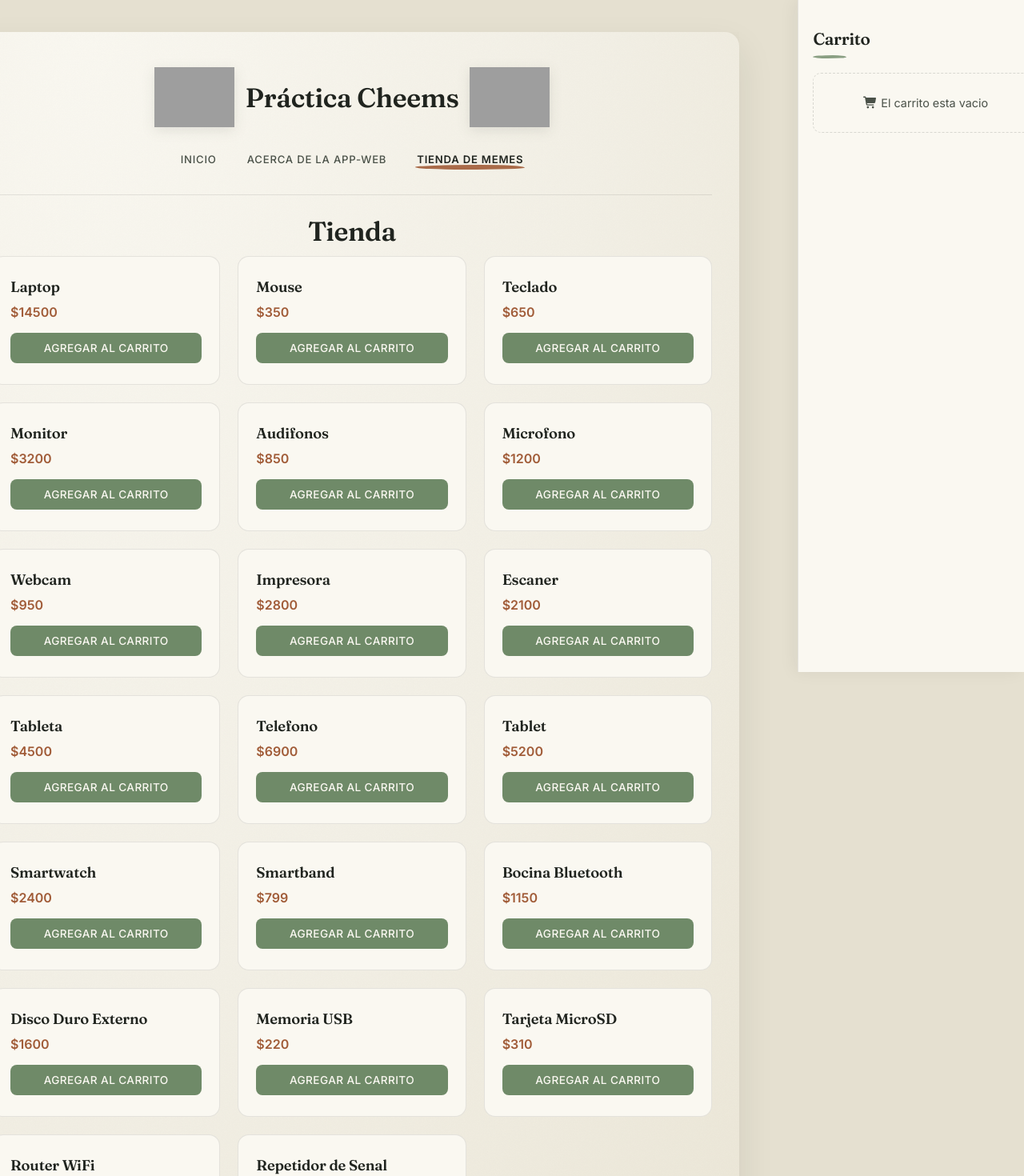
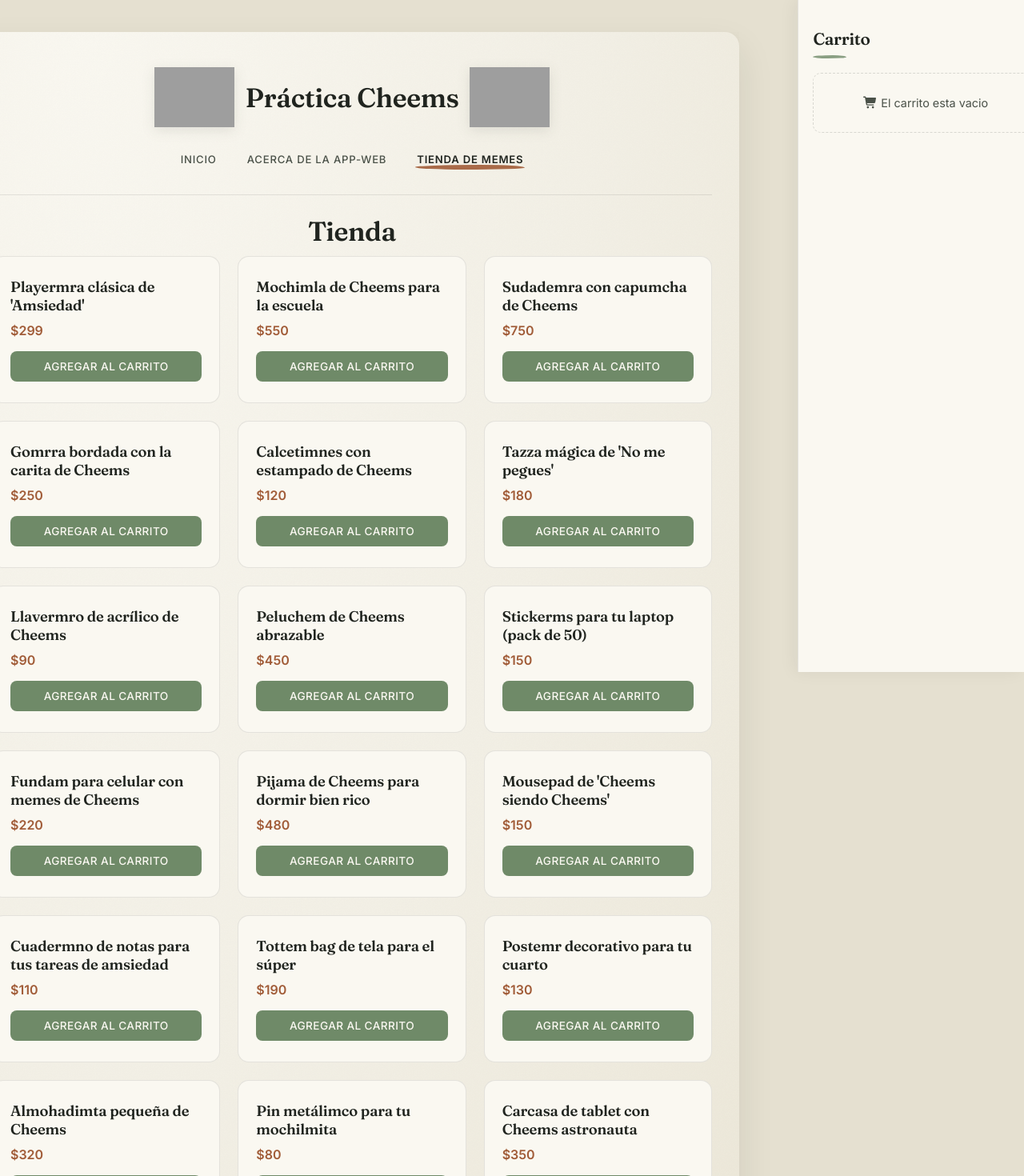
Before and after one commit to herreraayalaangeljair-dev/App-Cheems, a React (Create React App) app: page /tienda in a window 1280 px wide. Shown: the top 1470 px of the page at 80% size. Built offline with nearby package versions, Linux system fonts and the light colour scheme; grey boxes are pictures that could not be loaded.

Commit message:
Update Data

```diff
--- a/src/Data/Infoproductos.js
+++ b/src/Data/Infoproductos.js
@@ -1,25 +1,25 @@
 
 const listaProductos = [
-    { id: 1, nombre: "Laptop", precio: 14500 },
-    { id: 2, nombre: "Mouse", precio: 350 },
-    { id: 3, nombre: "Teclado", precio: 650 },
-    { id: 4, nombre: "Monitor", precio: 3200 },
-    { id: 5, nombre: "Audifonos", precio: 850 },
-    { id: 6, nombre: "Microfono", precio: 1200 },
-    { id: 7, nombre: "Webcam", precio: 950 },
-    { id: 8, nombre: "Impresora", precio: 2800 },
-    { id: 9, nombre: "Escaner", precio: 2100 },
-    { id: 10, nombre: "Tableta", precio: 4500 },
-    { id: 11, nombre: "Telefono", precio: 6900 },
-    { id: 12, nombre: "Tablet", precio: 5200 },
-    { id: 13, nombre: "Smartwatch", precio: 2400 },
-    { id: 14, nombre: "Smartband", precio: 799 },
-    { id: 15, nombre: "Bocina Bluetooth", precio: 1150 },
-    { id: 16, nombre: "Disco Duro Externo", precio: 1600 },
-    { id: 17, nombre: "Memoria USB", precio: 220 },
-    { id: 18, nombre: "Tarjeta MicroSD", precio: 310 },
-    { id: 19, nombre: "Router WiFi", precio: 1350 },
-    { id: 20, nombre: "Repetidor de Senal", precio: 680 }
+    { id: 1, nombre: "Playermra clásica de 'Amsiedad'", precio: 299 },
+    { id: 2, nombre: "Mochimla de Cheems para la escuela", precio: 550 },
+    { id: 3, nombre: "Sudademra con capumcha de Cheems", precio: 750 },
+    { id: 4, nombre: "Gomrra bordada con la carita de Cheems", precio: 250 },
+    { id: 5, nombre: "Calcetimnes con estampado de Cheems", precio: 120 },
+    { id: 6, nombre: "Tazza mágica de 'No me pegues'", precio: 180 },
+    { id: 7, nombre: "Llavermro de acrílico de Cheems", precio: 90 },
+    { id: 8, nombre: "Peluchem de Cheems abrazable", precio: 450 },
+    { id: 9, nombre: "Stickerms para tu laptop (pack de 50)", precio: 150 },
+    { id: 10, nombre: "Fundam para celular con memes de Cheems", precio: 220 },
+    { id: 11, nombre: "Pijama de Cheems para dormir bien rico", precio: 480 },
+    { id: 12, nombre: "Mousepad de 'Cheems siendo Cheems'", precio: 150 },
+    { id: 13, nombre: "Cuadermno de notas para tus tareas de amsiedad", precio: 110 },
+    { id: 14, nombre: "Tottem bag de tela para el súper", precio: 190 },
+    { id: 15, nombre: "Postemr decorativo para tu cuarto", precio: 130 },
+    { id: 16, nombre: "Almohadimta pequeña de Cheems", precio: 320 },
+    { id: 17, nombre: "Pin metálimco para tu mochilmita", precio: 80 },
+    { id: 18, nombre: "Carcasa de tablet con Cheems astronauta", precio: 350 },
+    { id: 19, nombre: "Imán de refrigeramdoro con forma de Cheems", precio: 70 },
+    { id: 20, nombre: "Espejmito de bolsillo de Cheems", precio: 100 }
 ]
 
 export default listaProductos;
```
